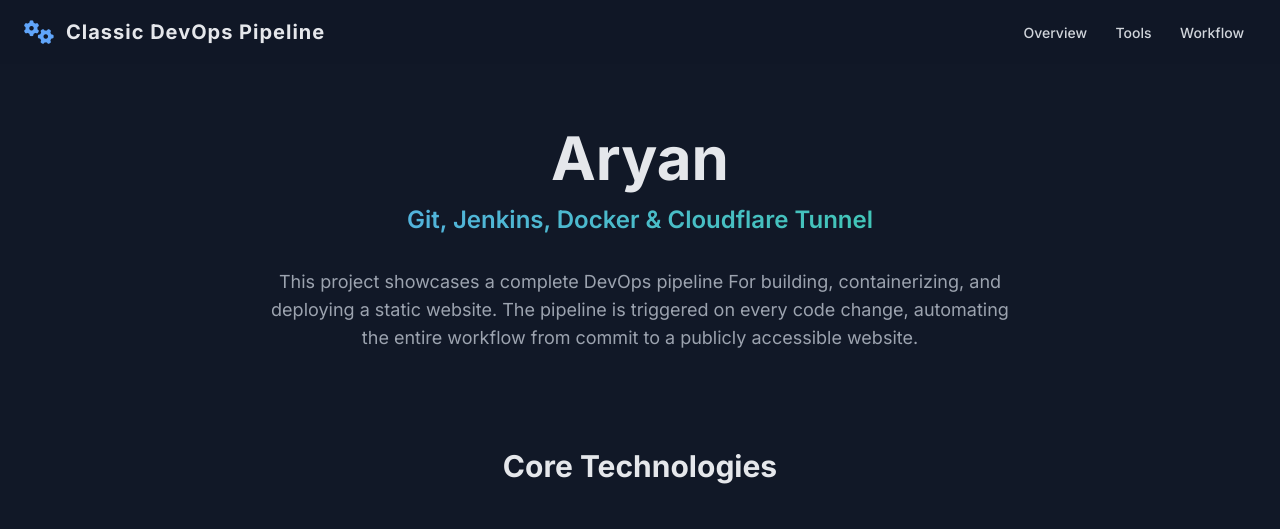
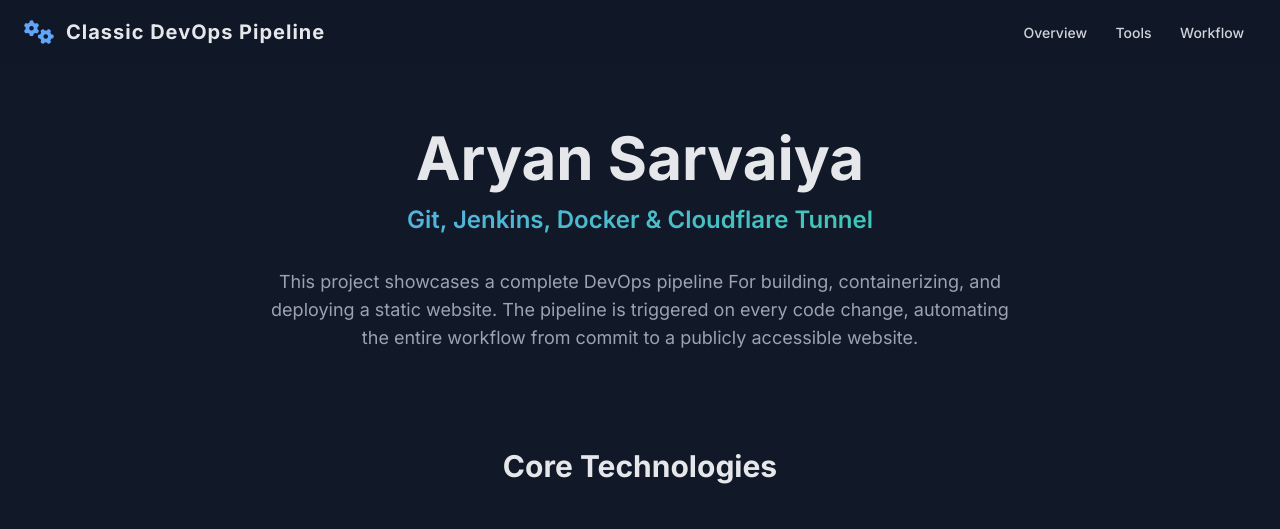
Before and after one commit to Aryansarvaiya13/devops_project2, a plain HTML site: page index.html in a window 1280 px wide. Shown: the top 529 px of the page. Drawn offline with nearby package versions, Linux system fonts and the light colour scheme.

Commit message:
Update index.html

```diff
--- a/index.html
+++ b/index.html
@@ -68,7 +68,7 @@
         <!-- Hero Section -->
         <section id="overview" class="text-center mb-24">
             <h2 class="text-4xl md:text-6xl font-extrabold mb-4">
-                Aryan
+                Aryan Sarvaiya
             </h2>
             <p class="gradient-text text-xl md:text-2xl font-semibold mb-8">
                 Git, Jenkins, Docker & Cloudflare Tunnel
```
